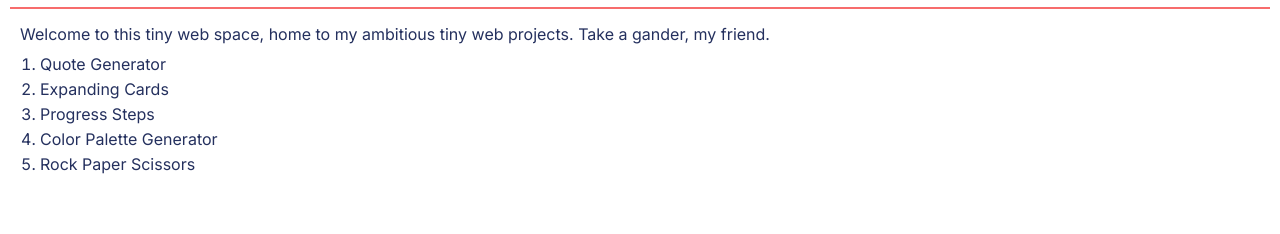
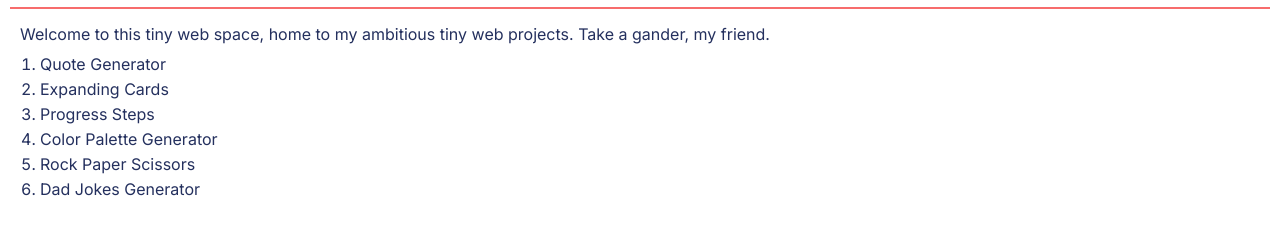
Before and after one commit to Lancerio/project-links, a plain HTML site: page index.html in a window 1280 px wide. Shown: the part 52-286 px from the top of the page. Drawn offline with Linux system fonts and the light colour scheme.

Commit message:
added dad  jokes gen

```diff
--- a/index.html
+++ b/index.html
@@ -37,7 +37,7 @@
             <li><a href="https://lancerio.github.io/progress-steps/">Progress Steps</a></li>
             <li><a href="https://lancerio.github.io/color-palette-generator/">Color Palette Generator</a></li>
             <li><a href="https://lancerio.github.io/rock-paper-scissors/">Rock Paper Scissors</a></li>
-
+            <li><a href="https://lancerio.github.io/dad-jokes-generator/">Dad Jokes Generator</a></li>
         </ol>
     </div>
 
```
